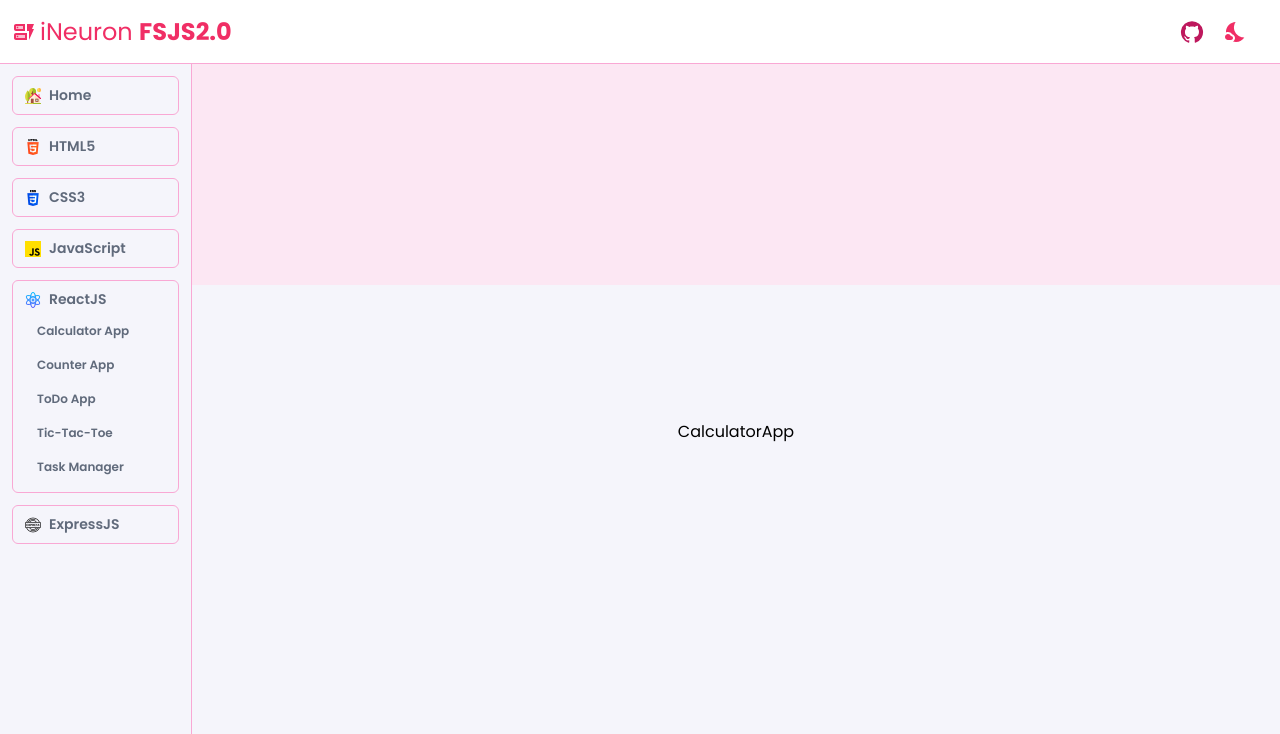
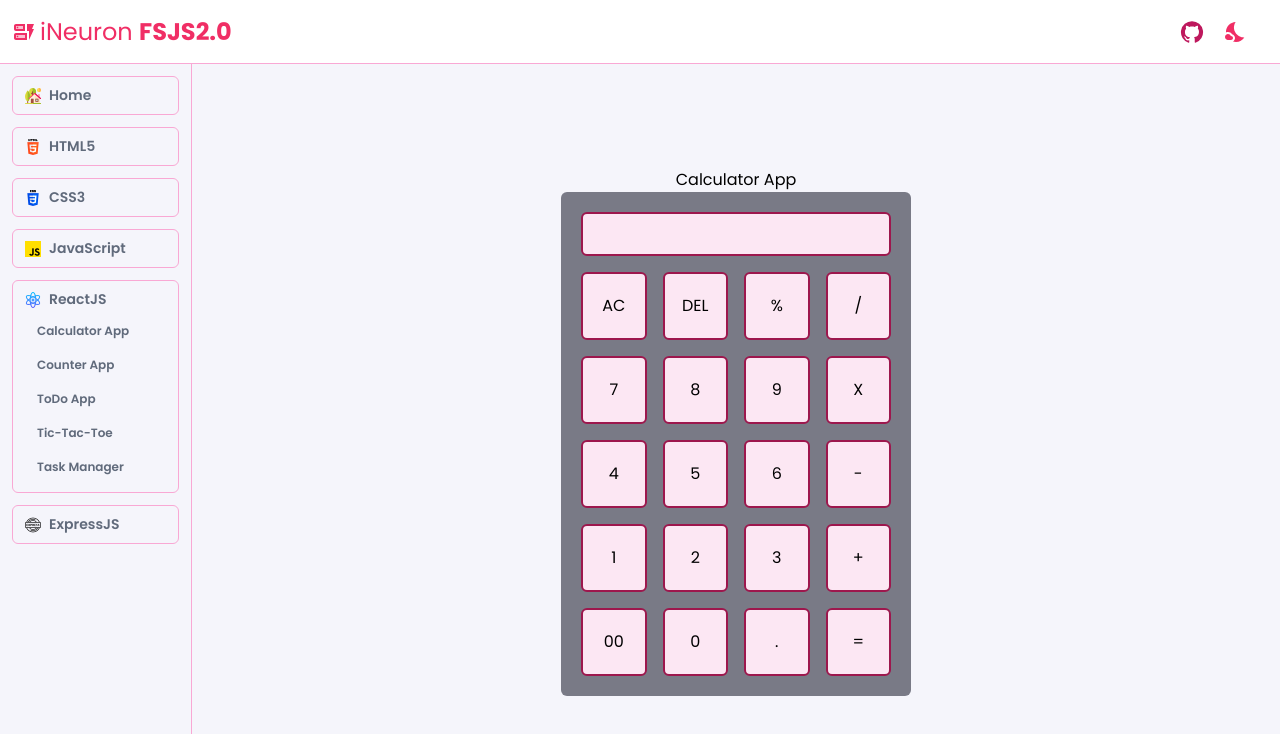
Before and after one commit to sandeepkdasari143/FSJS2.0-Placement-Assignment, a React (Vite) app: page /reactjs/calculator in a window 1280 px wide. Shown: the top 734 px of the page. Built offline with nearby package versions, Linux system fonts and the light colour scheme; a web font is replaced by a local one.

Commit message:
Calaculator App

```diff
--- a/src/contextAPI/ThemeContext.js
+++ b/src/contextAPI/ThemeContext.js
@@ -3,7 +3,7 @@ import { createContext } from "react";
 const themeContext = createContext({
     theme: "dark",
     setTheme: (themeText)=>{}
-}); //"light" is the initial value of the theme and
+}); //"dark" is the initial value of the theme and
 //Call back the SetTheme function which sets the theme value whenever we switch the theme...
 
 export default themeContext;
--- a/src/pages/Home/Home.jsx
+++ b/src/pages/Home/Home.jsx
@@ -1,8 +1,25 @@
 import React from 'react'
-
+import SandeepImage from '../../assets/SandeepKDasari.jpeg'
 const Home = () => {
   return (
-    <div>Home</div>
+    <figure className="md:flex bg-slate-100 rounded-xl p-8 md:p-0 dark:bg-slate-800">
+      <img className="w-24 h-24 md:w-48 md:h-auto md:rounded-none rounded-full mx-auto" src={SandeepImage} alt="Sandeep K. Dasari" width="384" height="512" />
+      <div className="pt-6 md:p-8 text-center md:text-left space-y-4">
+        <blockquote>
+          <p className="text-lg font-medium">
+            “I am MERN Stack Software Web Developer :)”
+          </p>
+        </blockquote>
+        <figcaption className="font-medium">
+          <div className="text-sky-500 dark:text-sky-400">
+            Sandeep K. Dasari
+          </div>
+          <div className="text-slate-700 dark:text-slate-500">
+          MERN Stack Developer, Bangalore
+          </div>
+        </figcaption>
+      </div>
+    </figure>
   )
 }
 
--- a/src/pages/ReactJS/Calculator-App/CalculatorApp.jsx
+++ b/src/pages/ReactJS/Calculator-App/CalculatorApp.jsx
@@ -1,9 +1,109 @@
-// import React from 'react'
+import { useState } from "react";
 
 const CalculatorApp = () => {
+
+  const [operand, setOperand] = useState("");
+  const [isNewOperand, setIsNewOperand] = useState(true);
+
+  const handleclick = (e) => {
+    let input = e.target.value;
+    if (input === "X") {
+      input = "*";
+    }
+
+    if(operand==="0" || operand==="1" ||operand==="2"||operand==="3"||operand==="4"||operand==="5"||operand==="6"||operand==="7"||operand==="8"||operand==="9"){
+      setIsNewOperand(false);
+    }
+
+    if (input === "+" || input === "-" || input === "*" || input === "/" || input === "%" || input===".") {
+      setIsNewOperand(true);
+      if (!operand) {
+        return;
+      }
+      if (operand.charAt(operand.length - 1) === "+" || operand.charAt(operand.length - 1) === "-" || operand.charAt(operand.length - 1) === "*" || operand.charAt(operand.length - 1) === "/" || operand.charAt(operand.length - 1) === "%" || input===".") {
+        return;
+      }
+    }
+    if(input === "0" && operand === "0"){
+      return;
+    }
+    if (input === "." && !isNewOperand) {
+      return;
+    }
+    setOperand(operand + input);
+  };
+
+  const handleClearScreen = () => {
+    setOperand("");
+  };
+
+  const handleDeleteDigit = () => {
+    setOperand(operand.slice(0, -1));
+  };
+
+  const handleEvaluation = () => {
+    try {
+      if (operand.charAt(operand.length - 1) !== "+" || operand.charAt(operand.length - 1) !== "-" || operand.charAt(operand.length - 1) !== "*" || operand.charAt(operand.length - 1) !== "/" || operand.charAt(operand.length - 1) !== "%"){
+        const result = eval(operand);
+        setOperand(result.toString());
+      }
+    } catch (error) {
+      setOperand("Invlaid Syntax");
+    }
+  };
+
   return (
-    <div>CalculatorApp</div>
-  )
-}
+    <div className="h-[92vh] flex flex-col items-center justify-center dark:text-slate-200">
+      {/* heading */}
+      <header>
+        <h1>Calculator App</h1>
+      </header>
 
-export default CalculatorApp
+      <main>
+
+        <section className="flex flex-col w-[350px] bg-[rgba(39,41,58,0.6)] p-3 rounded-md">
+          <input type="text" id="answer" value={operand}
+            className="m-2 rounded-md px-3 py-2 outline-none border-2 border-pink-800 dark:border-pink-600 bg-pink-100 dark:bg-[rgb(39,41,58)]"
+          />
+
+          <div className="flex flex-row w-[100%]">
+            <input className="bg-pink-100 dark:bg-[rgb(39,41,58)] border-2 border-pink-800 dark:border-pink-600 rounded-md m-2 py-5 cursor-grab flex-1 dark:text-white" type="button" value="AC" onClick={handleClearScreen} />
+            <input className="bg-pink-100 dark:bg-[rgb(39,41,58)] border-2 border-pink-800 dark:border-pink-600 rounded-md m-2 py-5 cursor-grab flex-1 dark:text-white" type="button" value="DEL" onClick={handleDeleteDigit} />
+            <input className="bg-pink-100 dark:bg-[rgb(39,41,58)] border-2 border-pink-800 dark:border-pink-600 rounded-md m-2 py-5 cursor-grab flex-1 dark:text-white" type="button" value="%" onClick={handleclick} />
+            <input className="bg-pink-100 dark:bg-[rgb(39,41,58)] border-2 border-pink-800 dark:border-pink-600 rounded-md m-2 py-5 cursor-grab flex-1 dark:text-white" type="button" value="/" onClick={handleclick} />
+          </div>
+
+          <div className="flex flex-row w-[100%]">
+            <input className="bg-pink-100 dark:bg-[rgb(39,41,58)] border-2 border-pink-800 dark:border-pink-600 rounded-md m-2 py-5 cursor-grab flex-1 dark:text-white" type="button" value="7" onClick={handleclick} />
+            <input className="bg-pink-100 dark:bg-[rgb(39,41,58)] border-2 border-pink-800 dark:border-pink-600 rounded-md m-2 py-5 cursor-grab flex-1 dark:text-white" type="button" value="8" onClick={handleclick} />
+            <input className="bg-pink-100 dark:bg-[rgb(39,41,58)] border-2 border-pink-800 dark:border-pink-600 rounded-md m-2 py-5 cursor-grab flex-1 dark:text-white" type="button" value="9" onClick={handleclick} />
+            <input className="bg-pink-100 dark:bg-[rgb(39,41,58)] border-2 border-pink-800 dark:border-pink-600 rounded-md m-2 py-5 cursor-grab flex-1 dark:text-white" type="button" value="X" onClick={handleclick} />
+          </div>
+
+          <div className="flex flex-row w-[100%]">
+            <input className="bg-pink-100 dark:bg-[rgb(39,41,58)] border-2 border-pink-800 dark:border-pink-600 rounded-md m-2 py-5 cursor-grab flex-1 dark:text-white" type="button" value="4" onClick={handleclick} />
+            <input className="bg-pink-100 dark:bg-[rgb(39,41,58)] border-2 border-pink-800 dark:border-pink-600 rounded-md m-2 py-5 cursor-grab flex-1 dark:text-white" type="button" value="5" onClick={handleclick} />
+            <input className="bg-pink-100 dark:bg-[rgb(39,41,58)] border-2 border-pink-800 dark:border-pink-600 rounded-md m-2 py-5 cursor-grab flex-1 dark:text-white" type="button" value="6" onClick={handleclick} />
+            <input className="bg-pink-100 dark:bg-[rgb(39,41,58)] border-2 border-pink-800 dark:border-pink-600 rounded-md m-2 py-5 cursor-grab flex-1 dark:text-white" type="button" value="-" onClick={handleclick} />
+          </div>
+
+          <div className="flex flex-row w-[100%]">
+            <input className="bg-pink-100 dark:bg-[rgb(39,41,58)] border-2 border-pink-800 dark:border-pink-600 rounded-md m-2 py-5 cursor-grab flex-1 dark:text-white" type="button" value="1" onClick={handleclick} />
+            <input className="bg-pink-100 dark:bg-[rgb(39,41,58)] border-2 border-pink-800 dark:border-pink-600 rounded-md m-2 py-5 cursor-grab flex-1 dark:text-white" type="button" value="2" onClick={handleclick} />
+            <input className="bg-pink-100 dark:bg-[rgb(39,41,58)] border-2 border-pink-800 dark:border-pink-600 rounded-md m-2 py-5 cursor-grab flex-1 dark:text-white" type="button" value="3" onClick={handleclick} />
+            <input className="bg-pink-100 dark:bg-[rgb(39,41,58)] border-2 border-pink-800 dark:border-pink-600 rounded-md m-2 py-5 cursor-grab flex-1 dark:text-white" type="button" value="+" onClick={handleclick} />
+          </div>
+
+          <div className="flex flex-row w-[100%]">
+            <input className="bg-pink-100 dark:bg-[rgb(39,41,58)] border-2 border-pink-800 dark:border-pink-600 rounded-md m-2 py-5 cursor-grab flex-1 dark:text-white" type="button" value="00" onClick={handleclick} />
+            <input className="bg-pink-100 dark:bg-[rgb(39,41,58)] border-2 border-pink-800 dark:border-pink-600 rounded-md m-2 py-5 cursor-grab flex-1 dark:text-white" type="button" value="0" onClick={handleclick} />
+            <input className="bg-pink-100 dark:bg-[rgb(39,41,58)] border-2 border-pink-800 dark:border-pink-600 rounded-md m-2 py-5 cursor-grab flex-1 dark:text-white" type="button" value="." onClick={handleclick} />
+            <input className="bg-pink-100 dark:bg-[rgb(39,41,58)] border-2 border-pink-800 dark:border-pink-600 rounded-md m-2 py-5 cursor-grab flex-1 dark:text-white" type="button" value="=" onClick={handleEvaluation} />
+          </div>
+        </section>
+      </main>
+    </div>
+  );
+};
+
+export default CalculatorApp;
--- a/src/pages/ReactJS/Calculator-App/index.jsx
+++ b/src/pages/ReactJS/Calculator-App/index.jsx
@@ -4,12 +4,13 @@ import CalculatorApp from "./CalculatorApp"
 const Calculator = () => {
   return (
     <div className='relative min-h-[92vh] flex flex-col basis-[85%] bg-[rgb(245,245,251)] dark:bg-[rgb(20,20,31)]'>
-      <div className='w-[100%] dark:bg-[rgb(27,27,39)] bg-pink-100 h-[30%]'></div>
+      {/* <div className='w-[100%] dark:bg-[rgb(27,27,39)] bg-pink-100 h-[30%]'></div>
       <div className='w-[100%] h-[70%]'></div>
 
       <div className='absolute top-[50%] left-[50%] -translate-x-1/2 -translate-y-1/2 dark:text-white'>
         <CalculatorApp />
-      </div>
+      </div> */}
+      <CalculatorApp />
     </div>
   )
 }
```
Also changed, not shown: src/assets/My Image - Copy.jfif (added), src/assets/SandeepKDasari.jpeg (added).
